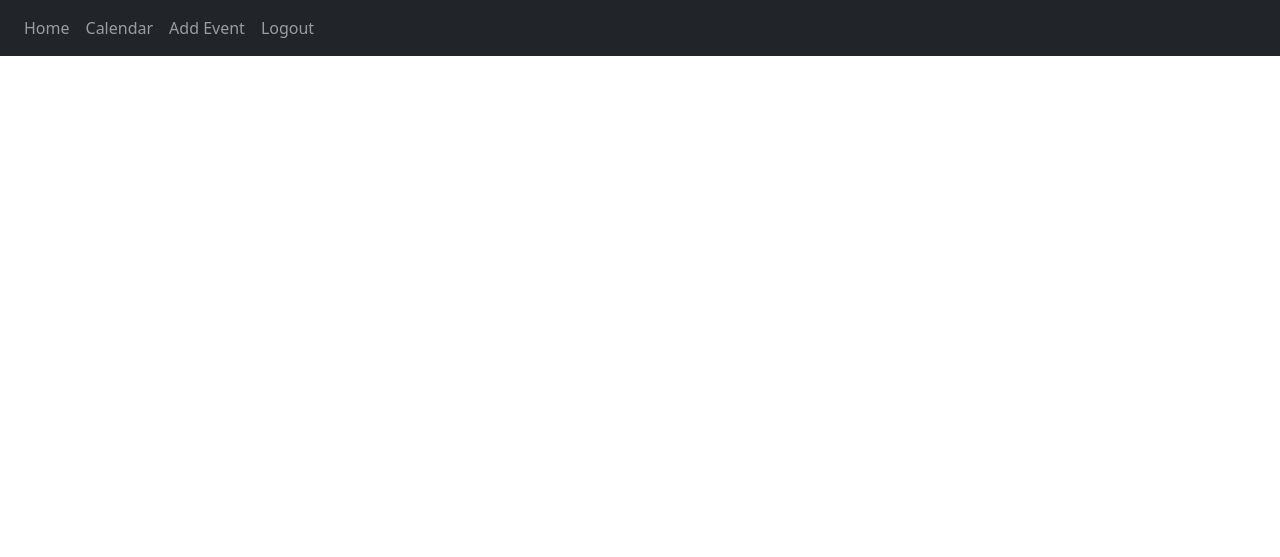
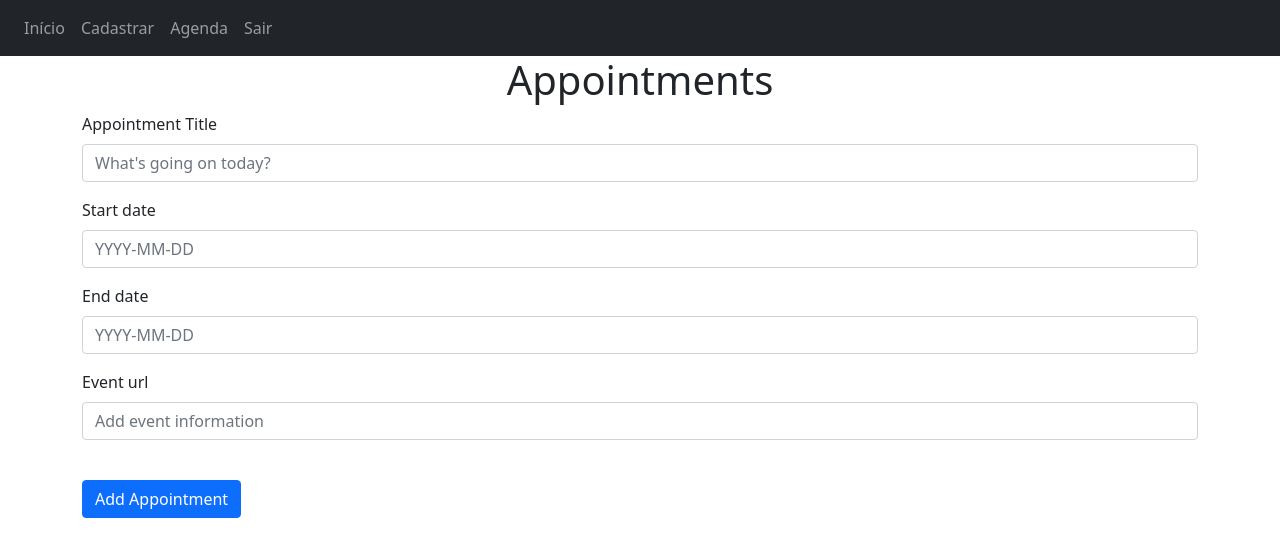
Before and after one commit to caiomateux/agendamento_web, a Flask app: page / in a window 1280 px wide. Shown: the top 557 px of the page. Run offline with Flask 2, Linux system fonts and the light colour scheme; a user stored in the database is signed in; data that the repository does not hold is empty; parts of the project's set-up code (start-up, migrations or seed data) failed here and were passed over; some libraries are stand-ins or nearby versions.

Commit message:
changes in db to add envets in calendar

```diff
--- a/website/templates/base.html
+++ b/website/templates/base.html
@@ -34,15 +34,11 @@
 
       <div class="collapse navbar-collapse" id="navbar">
         <div class="navbar-nav">
-          {% if user.is_authenticated %}
-          <a class="nav-item nav-link" id="home" href="/">Home</a>
-          <a class="nav-item nav-link" id="calendar" href="/calendar">Calendar</a>
-          <a class="nav-item nav-link" id="add" href="/add">Add Event</a>
-          <a class="nav-item nav-link" id="logout" href="/logout">Logout</a>
-          {% else %}
-          <a class="nav-item nav-link" id="login" href="/login">Login</a>
-          <a class="nav-item nav-link" id="signUp" href="/sign-up">Sign Up</a>
-          {% endif %}
+          <a class="nav-item nav-link" id="home" href="/">Início</a>
+<!--          <a class="nav-item nav-link" id="login" href="/login">Entrar</a>-->
+          <a class="nav-item nav-link" id="signUp" href="/sign-up">Cadastrar</a>
+          <a class="nav-item nav-link" id="calendar" href="/calendar">Agenda</a>
+          <a class="nav-item nav-link" id="logout" href="/logout">Sair</a>
         </div>
       </div>
     </nav>
--- a/website/templates/home.html
+++ b/website/templates/home.html
@@ -1,49 +1,49 @@
 {% extends "base.html" %} {% block title %}Home{% endblock %}
 
 {% block content %}
-<!--<h1 align="center">Appointments</h1>-->
-<!--<ul class="list-group list-group-flush" id="notes">-->
-<!--    {% for note in user.notes %}-->
-<!--    <li class="list-group-item">{{ note.data }}</li>-->
-<!--    {% endfor %}-->
-<!--</ul>-->
-<!--    <form action="/add" method="POST">-->
-<!--        <div class="mb-3">-->
-<!--            <label for="title" class="form-label">Appointment Title</label>-->
-<!--            <input type="text"-->
-<!--                   class="form-control"-->
-<!--                   name="title"-->
-<!--                   id="title" placeholder="What's going on today?">-->
-<!--        </div>-->
-<!--        <div class="mb-3">-->
-<!--        <label for="start" class="form-label">Start date</label>-->
-<!--        <input type="text"-->
-<!--               class="form-control"-->
-<!--               name="start"-->
-<!--               id="start"-->
-<!--               placeholder="YYYY-MM-DD">-->
-<!--        </div>-->
-<!--        <div class="mb-3">-->
-<!--        <label for="end" class="form-label">End date</label>-->
-<!--        <input type="text"-->
-<!--               class="form-control"-->
-<!--               name="end"-->
-<!--               id="end"-->
-<!--               placeholder="YYYY-MM-DD">-->
-<!--        </div>-->
-<!--         <div class="mb-3">-->
-<!--        <label for="info" class="form-label">Event url</label>-->
-<!--        <input type="text"-->
-<!--               class="form-control"-->
-<!--               name="info"-->
-<!--               id="info"-->
-<!--               placeholder="Add event information">-->
-<!--        </div>-->
+<h1 align="center">Appointments</h1>
+<ul class="list-group list-group-flush" id="notes">
+    {% for note in user.notes %}
+    <li class="list-group-item">{{ note.data }}</li>
+    {% endfor %}
+</ul>
+    <form action="/add" method="POST">
+        <div class="mb-3">
+            <label for="title" class="form-label">Appointment Title</label>
+            <input type="text"
+                   class="form-control"
+                   name="title"
+                   id="title" placeholder="What's going on today?">
+        </div>
+        <div class="mb-3">
+        <label for="start" class="form-label">Start date</label>
+        <input type="text"
+               class="form-control"
+               name="start"
+               id="start"
+               placeholder="YYYY-MM-DD">
+        </div>
+        <div class="mb-3">
+        <label for="end" class="form-label">End date</label>
+        <input type="text"
+               class="form-control"
+               name="end"
+               id="end"
+               placeholder="YYYY-MM-DD">
+        </div>
+         <div class="mb-3">
+        <label for="info" class="form-label">Event url</label>
+        <input type="text"
+               class="form-control"
+               name="info"
+               id="info"
+               placeholder="Add event information">
+        </div>
 
-<!--        <br />-->
-<!--        <button type="submit"-->
-<!--            class="btn btn-primary">Add Appointment</button-->
-<!--    </form>-->
-<!--</div>-->
-<!--</form>-->
+        <br />
+        <button type="submit"
+            class="btn btn-primary">Add Appointment</button
+    </form>
+</div>
+</form>
 {% endblock %}
--- a/website/views.py
+++ b/website/views.py
@@ -1,5 +1,5 @@
 from flask import Blueprint, render_template, request, flash
-from flask_login import login_required, logout_user, current_user
+from flask_login import login_required, current_user
 from .models import Note
 from . import db
 views = Blueprint('views', __name__)
```
Also changed, not shown: website/__init__.py (+19 -1 lines), website/auth.py (+4 -3 lines), website/cal.py (+20 -25 lines), website/models.py (+8 -1 lines), website/templates/calendar.base.html (+123 -6 lines), website/database.db.
